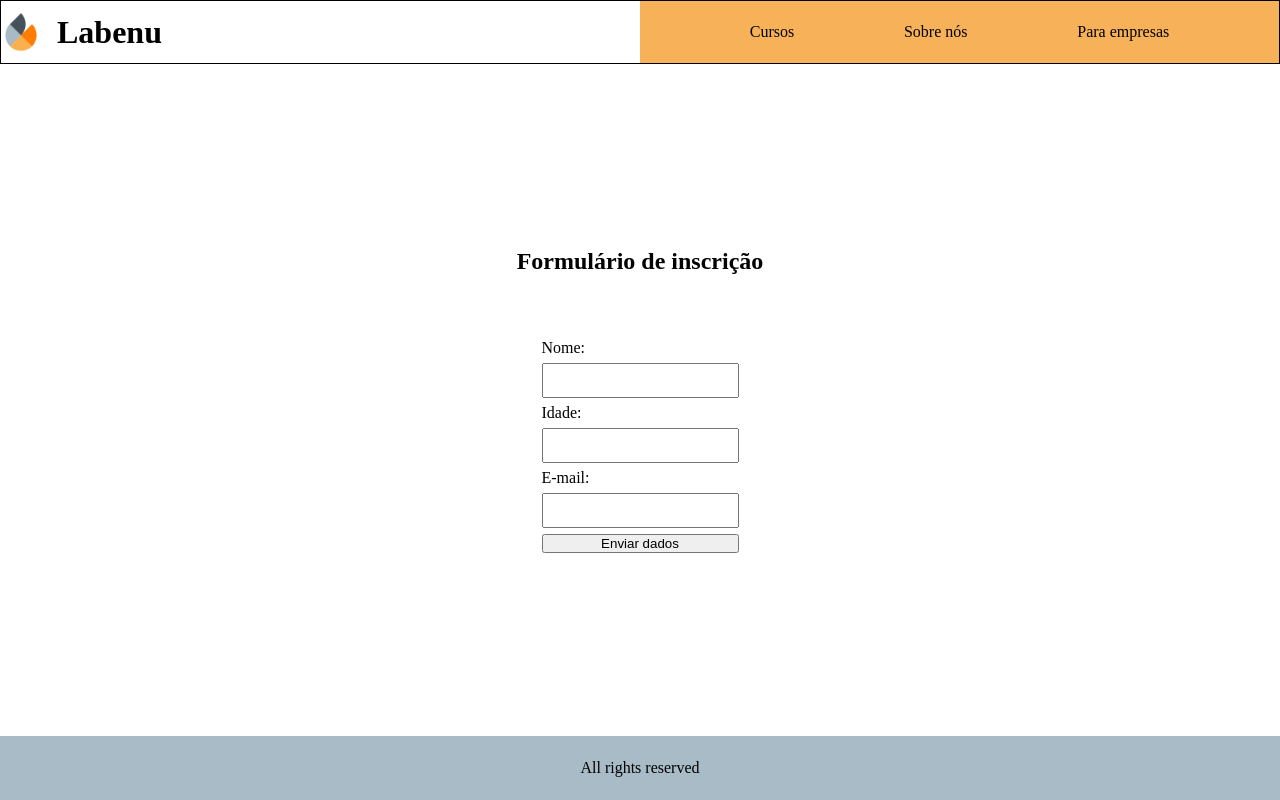
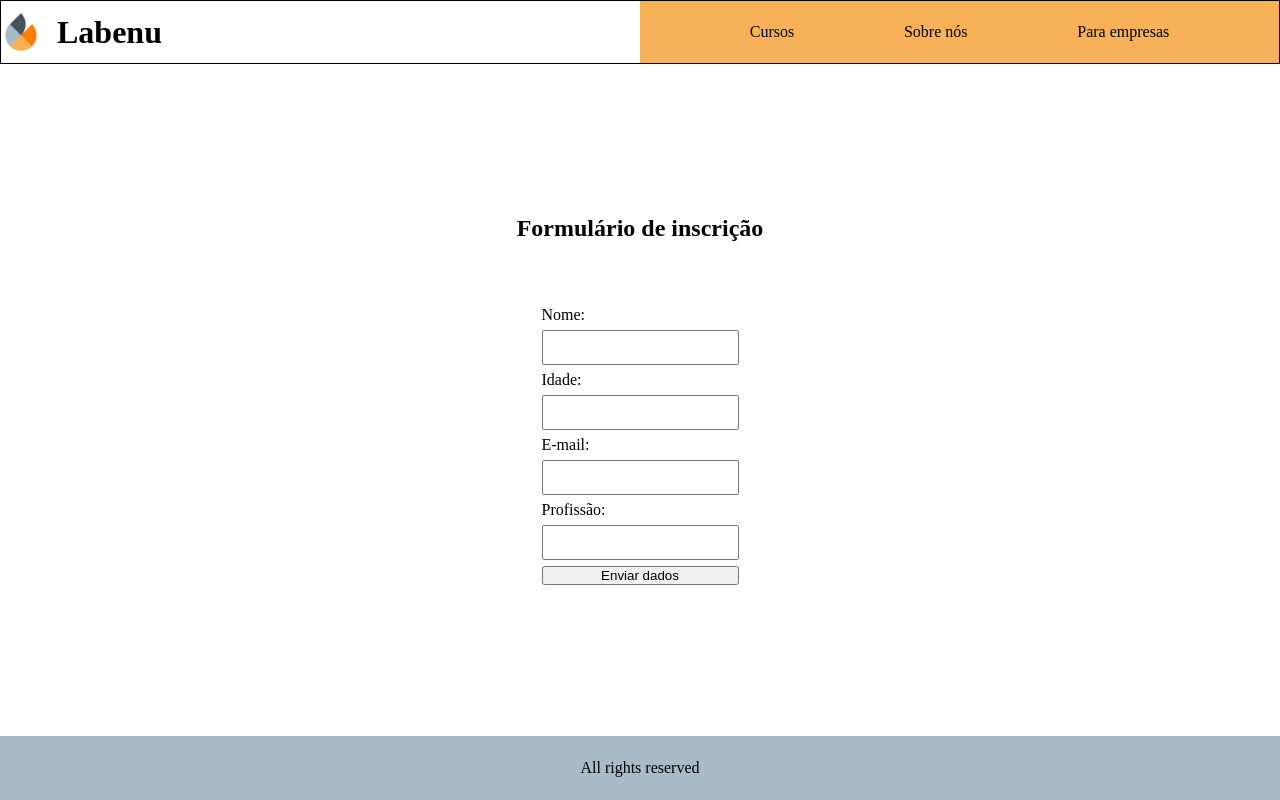
Before and after one commit to labenuexercicios/react-formularios-template, a React (Create React App) app: page / in a window 1280 px wide. Built offline with nearby package versions, Linux system fonts and the light colour scheme.

Commit message:
exercicio-feito

```diff
--- a/src/Components/MainPage/MainPage.js
+++ b/src/Components/MainPage/MainPage.js
@@ -1,12 +1,18 @@
 import React, { useState } from 'react'
+import { useForm } from '../../hooks/useForm'
 import { MainContainer, Form, Input } from './styles'
 
 function MainPage() {
+  /*
    const [nome, setNome] = useState("")
    const [idade, setIdade] = useState("")
-  const [email, setEmail] = useState("")
+   const [email, setEmail] = useState("")*/
 
-  const onChangeNome = (event) => {
+  //componente criado no hook
+  const [form, onChangeForm, limpar] = useForm({ nome: "", idade: "", email: "", profissão:"" })
+
+
+  /* const onChangeNome = (event) => {
      setNome(event.target.value)
    }
 
@@ -16,12 +22,15 @@ function MainPage() {
 
    const onChangeEmail = (event) => {
      setEmail(event.target.value)
-  }
+   }*/
+
+
 
   const handleClick = (event) => {
     event.preventDefault()
-
-    console.log(`nome: ${nome}, idade: ${idade}, e-mail: ${email} `)
+    limpar()
+    console.log(form)
+    //console.log(`nome: ${nome}, idade: ${idade}, e-mail: ${email} `)
   }
 
   return (
@@ -32,22 +41,39 @@ function MainPage() {
         <label htmlFor="nome">Nome:</label>
         <Input
           id="nome"
-          value={nome}
-          onChange={onChangeNome}
+          name='nome'
+          value={form.nome}
+          onChange={onChangeForm}
+          type="nome"
+          placeholder=''
         />
 
         <label htmlFor="idade">Idade:</label>
         <Input
           id="idade"
-          value={idade}
-          onChange={onChangeIdade}
+          name='idade'
+          value={form.idade}
+          onChange={onChangeForm}
+          type="number"
         />
 
         <label htmlFor="email">E-mail:</label>
         <Input
           id="email"
-          value={email}
-          onChange={onChangeEmail}
+          name='email'
+          value={form.email}
+          onChange={onChangeForm}
+          type="email"
+
+        />
+
+        <label htmlFor="email">Profissão:</label>
+        <Input
+          id="prodissão"
+          name='profissão'
+          value={form.profissão}
+          onChange={onChangeForm}
+          required
         />
 
 
--- /dev/null
+++ b/src/hooks/useForm.js
@@ -0,0 +1,25 @@
+import { useState } from "react"
+
+
+
+export const useForm = (estadoInicial) => {
+
+    const [form, setForm] = useState(estadoInicial)
+
+    const onChangeForm = (event) => {
+
+        const {value, name} = event.target
+
+        const novoForm = {
+          ...form,
+          [name]:value
+        }
+        setForm(novoForm)
+      }
+
+      const limpar = () => {
+        setForm(estadoInicial)
+      }
+
+      return [form, onChangeForm, limpar]
+}
```
Lines whose indentation alone changed are shown as unchanged.
